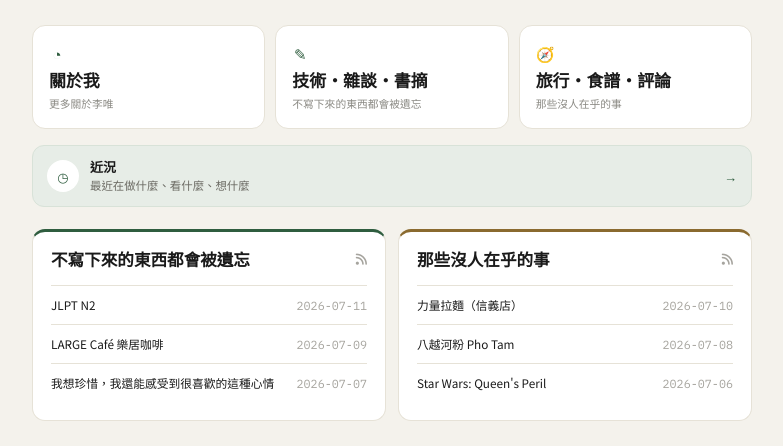
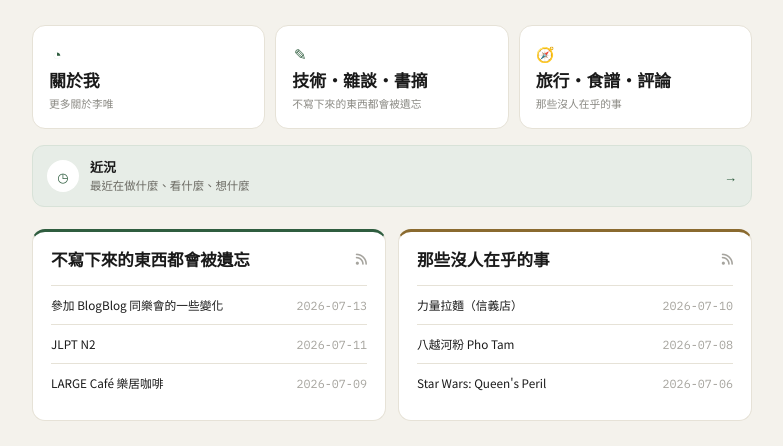
Before and after one commit to Lee-W/Lee-W, a plain HTML site: page en/index.html in a window 1280 px wide. Shown: the part 327-773 px from the top of the page, without its empty margins (248-1031 px from the left). Drawn offline with Linux system fonts and the light colour scheme.

Commit message:
Update generated README and index.html

```diff
--- a/en/index.html
+++ b/en/index.html
@@ -137,9 +137,9 @@
           <a class="rss" href="https://blog.wei-lee.me/feeds/all.atom.xml" aria-label="Subscribe to tech blog"><i class="fa-solid fa-rss" aria-hidden="true"></i></a>
         </div>
         <ul class="posts">
+          <li><a href="https://blog.wei-lee.me/posts/random-thoughts/2026/07/blogblog-meetup-changes/"><span>參加 BlogBlog 同樂會的一些變化</span><time datetime="2026-07-13">2026-07-13</time></a></li>
           <li><a href="https://blog.wei-lee.me/posts/random-thoughts/2026/07/jlpt-n2/"><span>JLPT N2</span><time datetime="2026-07-11">2026-07-11</time></a></li>
           <li><a href="https://blog.wei-lee.me/posts/random-thoughts/2026/07/large-cafe/"><span>LARGE Café 樂居咖啡</span><time datetime="2026-07-09">2026-07-09</time></a></li>
-          <li><a href="https://blog.wei-lee.me/posts/random-thoughts/2026/07/cherish-this-feeling/"><span>我想珍惜，我還能感受到很喜歡的這種心情</span><time datetime="2026-07-07">2026-07-07</time></a></li>
         </ul>
       </article>
 
```
Also changed, not shown: index.html (+1 -1 lines), README.md.
